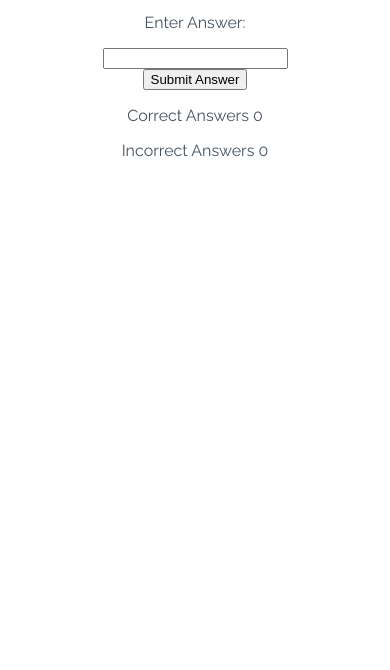
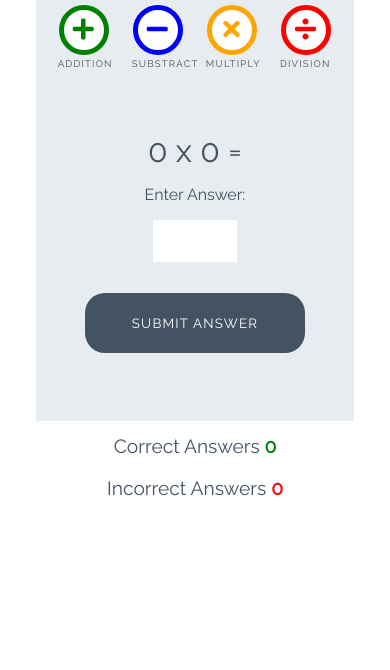
Before and after one commit to ijokpy/love-maths, a plain HTML site: page index.html in a window 390 px wide. Shown: the part 174-844 px from the top of the page. Drawn offline with Linux system fonts and the light colour scheme.

Commit message:
Add styles for game

```diff
--- a/assets/css/style.css
+++ b/assets/css/style.css
@@ -16,11 +16,235 @@ body {
 }
 
 logo {
-    height:40px;
+    height: 40px;
     padding-right: 5px;
 }
 
 /*-----Game layout*/
 .game-area {
-    background-color #E6ECF0:
+    background-color: #E6ECF0;
+    box-sizing: border-box;
+    width: 85%;
+    height: 65vh;
+    max-height: 450px;
+    max-width: 830px;
+    margin-left: auto;
+    margin-right: auto;
+    padding: 1%;
 }
+
+.question-area {
+    width: 50%;
+    font-size: 2rem;
+    margin: auto;
+    padding: 50px 0;
+}
+
+.score-area {
+    margin: 5px auto;
+    width: 60%;
+    font-size: 1.2rem;
+}
+
+.controls-area {
+    width: 85%;
+    margin: 30px auto;
+}
+
+#score {
+    color: green;
+    font-weight: bold;
+}
+
+#incorrect {
+    color: red;
+    font-weight: bold;
+}
+
+.answer-message {
+    display: none;
+    font-size: 1rem;
+}
+
+#answer-box {
+    border: none;
+    color: #445361;
+    display: inline-block;
+    height: 40px;
+    width: 80px;
+    font-size: 1.2rem;
+}
+
+.scores {
+    display: inline-block;
+    padding: 25px;
+}
+
+/* --------- Buttons */
+
+.btn {
+    width: 220px;
+    height: 60px;
+    font-family: "Raleway", sans-serif;
+    text-transform: uppercase;
+    letter-spacing: 1.2px;
+    color: white;
+}
+
+.btn:focus {
+    outline: none;
+}
+
+.btn--big {
+    padding-top: 10px;
+    border-radius: 50%;
+    background-color: white;
+    border: 10px solid;
+    width: 100px;
+    height: 100px;
+    font-size: 3.2rem;
+    margin: 0 30px;
+    transition: all 0.5s;
+}
+
+.btn--big::after {
+    content: attr(data-type);
+    font-size: 1rem;
+    color: #445361;
+    position: relative;
+    left: -0.5em;
+}
+
+.btn--blue {
+    border-color: blue;
+    color: blue;
+}
+
+.btn--blue:active,
+.btn--blue:hover {
+    background-color: darkblue;
+    color: white;
+}
+
+.btn--orange {
+    border-color: orange;
+    color: orange;
+}
+
+.btn--orange:active,
+.btn--orange:hover {
+    background-color: darkorange;
+    color: white;
+}
+
+.btn--red {
+    border-color: red;
+    color: red;
+}
+
+.btn--red:active,
+.btn--red:hover {
+    background-color: darkred;
+    color: white;
+}
+
+.btn--green {
+    border-color: green;
+    color: green;
+}
+
+.btn--green:active,
+.btn--green:hover {
+    background-color: darkgreen;
+    color: white;
+}
+
+.btn--gray {
+    margin-top: 25px;
+    background-color: #445361;
+    border: 1px transparent;
+    border-radius: 20px;
+}
+
+.btn--gray:active,
+.btn--gray:hover {
+    background-color: #0d1013;
+}
+
+/* --------- Media queries */
+
+@media (max-width: 414px) {
+    .controls-area {
+        width: 100%;
+    }
+
+    .btn--big {
+        margin: 0 10px;
+        padding: 5px;
+        border: 5px solid;
+        width: 50px;
+        height: 50px;
+        font-size: 1.5rem;
+    }
+
+    .btn--big::after {
+        font-size: 0.6rem;
+        left: -0.7rem;
+    }
+
+    .question-area {
+        padding: 10% 0;
+        width: 100%;
+    }
+
+    .question-area span {
+        padding: 0;
+    }
+
+    .answer-message {
+        display: block;
+    }
+
+    #answer-box {
+        display: block;
+        margin: 0 auto;
+    }
+
+    .btn--gray {
+        margin-top: 0;
+    }
+
+    .score-area {
+        width: 100%;
+    }
+
+    .scores {
+        margin: 0.5em auto;
+        display: block;
+        padding: 5px;
+    }
+
+    .heading {
+        font-size: 2rem;
+    }
+}
+
+@media (max-width: 320px) {
+    .game-area {
+        height: 70vh;
+    }
+
+    .controls-area {
+        width: 75%;
+        margin: 10px auto;
+    }
+
+    .btn--big {
+        margin: 10px 10px;
+    }
+
+    .question-area {
+        padding: 10px 0;
+    }
+
+}
--- a/index.html
+++ b/index.html
@@ -1,6 +1,7 @@
 <!DOCTYPE html>
 <html lang="en">
-  <head>
+
+<head>
     <meta charset="UTF-8" />
 
     <!--font awesome and google fonts -->
@@ -11,26 +12,28 @@
     <meta http-equiv="X-UA-Compatible" content="IE=edge" />
     <meta name="viewport" content="width=device-width, initial-scale=1.0" />
     <link rel="stylesheet" href="assets/css/style.css" />
-    <title>Love Maths</title>
-  </head>
-  <body>
+  <title>Love Maths</title>
+
+head>
+
+<body>
     <h1 class="heading">
-        <img class="logo" src="/assets/images/logo.png" alt="logo">Love Maths
+    <img class="logo" src="/assets/images/logo.png" alt="logo">Love Maths
     </h1>
 
 
     <div class="game-area">
         <div class="controls-area">
-            <button class="btn btn--big btn--green">
+            <button data-type="addition" class="btn btn--big btn--green">
                 <i class="fas fa-plus"></i>
             </button>
-            <button class="btn btn--big btn--blue">
+            <button data-type="substract" class="btn btn--big btn--blue">
                 <i class="fas fa-minus"></i>
             </button>
-            <button class="btn btn--big btn--orange">
+            <button data-type="multiply" class="btn btn--big btn--orange">
                 <i class="fas fa-times"></i>
             </button>
-            <button class="btn btn--big btn--red">
+            <button data-type="division" class="btn btn--big btn--red">
                 <i class="fas fa-divide"></i>
             </button>
         </div>
@@ -42,7 +45,7 @@
             <p class="answer-message">Enter Answer:</p>
             <input id="answer-box" type="number">
         </div>
-        <button class="btn btn--gray">Submit Answer</button>
+        <button data-type="submit" class="btn btn--gray">Submit Answer</button>
 
     </div>
 
@@ -52,7 +55,6 @@
 
     </div>
 
+    <sc</body>
 
-    <script src="assets/js/script.js"></script>
-  </body>
 </html>
```
